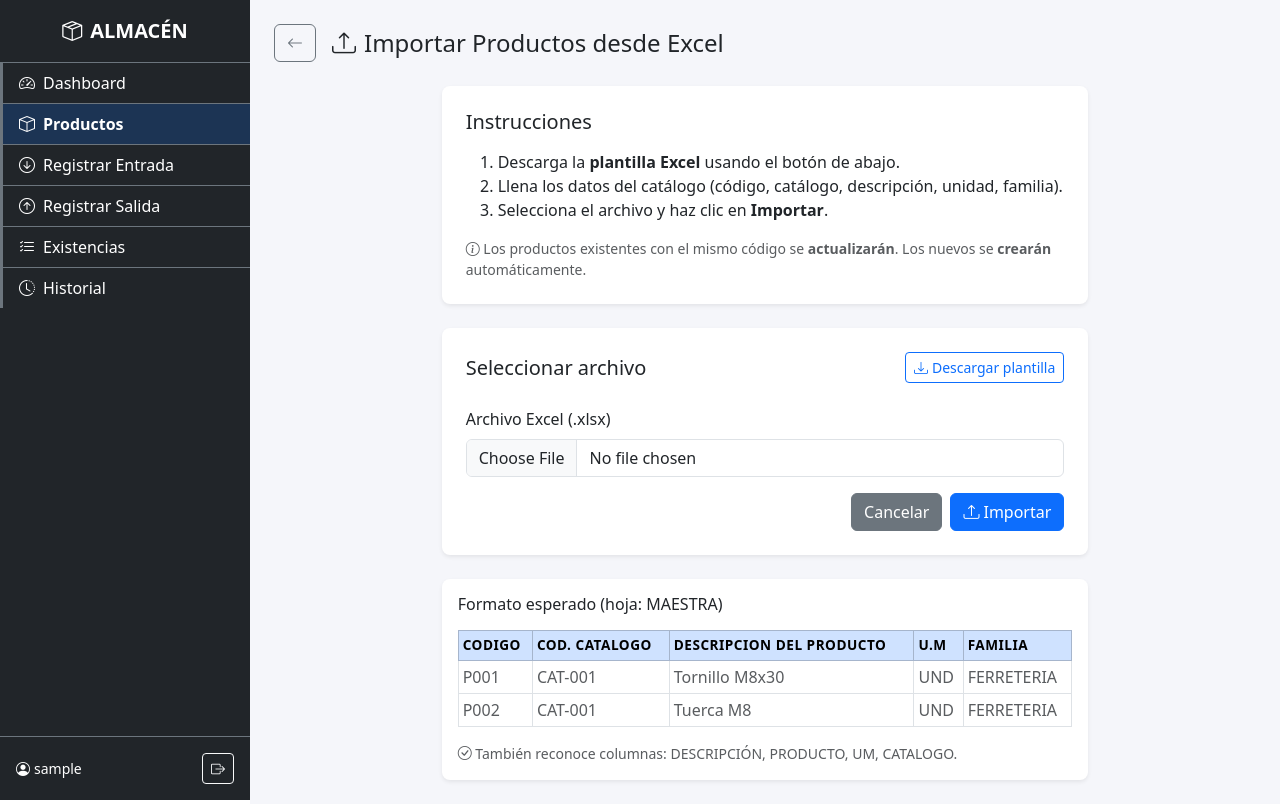
After one commit to cponce123com-create/almacen, a Flask app: page /productos/importar in a window 1280 px wide. The commit adds this page. Run offline with Flask 3, Linux system fonts and the light colour scheme; the visitor is signed in with stand-in values (Sample User, id 1).

Commit message:
Agregar importar/exportar productos en Excel
- Descargar plantilla MAESTRA (.xlsx)
- Importar productos desde Excel (crea o actualiza)
- Exportar catálogo completo a Excel con stock
- Página de importación con instrucciones y vista previa
- Botones en la cabecera de Productos

```diff
--- a/app/routes.py
+++ b/app/routes.py
@@ -1,5 +1,7 @@
+import io
+import re
 from datetime import datetime, timezone
-from flask import Blueprint, render_template, request, redirect, url_for, flash
+from flask import Blueprint, render_template, request, redirect, url_for, flash, send_file
 from flask_login import login_user, logout_user, login_required, current_user
 from app import db
 from app.models import User, Producto, Entrada, Salida
@@ -153,6 +155,256 @@ def producto_eliminar(producto_id):
     db.session.commit()
     flash("Producto eliminado correctamente.", "success")
     return redirect(url_for("routes.productos"))
+
+
+# ---------------------------------------------------------------------------
+# Importar / Exportar productos en Excel
+# ---------------------------------------------------------------------------
+
+HEADERS_MAESTRA = [
+    "CODIGO", "COD. CATALOGO", "DESCRIPCION DEL PRODUCTO", "U.M", "FAMILIA"
+]
+
+COL_MAP = {
+    "CODIGO": "codigo",
+    "COD. CATALOGO": "cod_catalogo",
+    "CATALOGO": "cod_catalogo",
+    "DESCRIPCION DEL PRODUCTO": "descripcion",
+    "DESCRIPCION": "descripcion",
+    "DESCRIPCIÓN": "descripcion",
+    "PRODUCTO": "descripcion",
+    "U.M": "um",
+    "UM": "um",
+    "U.M.": "um",
+    "FAMILIA": "familia",
+}
+
+
+@routes_bp.route("/productos/plantilla")
+@login_required
+def producto_plantilla():
+    """Descargar plantilla Excel vacía con estructura MAESTRA."""
+    try:
+        import openpyxl
+        from openpyxl.styles import Font, PatternFill, Alignment
+    except ImportError:
+        flash("openpyxl no está instalado.", "danger")
+        return redirect(url_for("routes.productos"))
+
+    wb = openpyxl.Workbook()
+    ws = wb.active
+    ws.title = "MAESTRA"
+
+    # Encabezados con estilo
+    header_font = Font(bold=True, color="FFFFFF", size=11)
+    header_fill = PatternFill(start_color="0D6EFD", end_color="0D6EFD", fill_type="solid")
+    header_align = Alignment(horizontal="center", vertical="center")
+
+    for col_idx, header in enumerate(HEADERS_MAESTRA, 1):
+        cell = ws.cell(row=1, column=col_idx, value=header)
+        cell.font = header_font
+        cell.fill = header_fill
+        cell.alignment = header_align
+
+    # Ajustar ancho de columnas
+    widths = [12, 14, 50, 10, 20]
+    for i, w in enumerate(widths, 1):
+        ws.column_dimensions[chr(64 + i)].width = w
+
+    # Fila de ejemplo (comentada como referencia)
+    ws.cell(row=2, column=1, value="(Ej: P001)")
+    ws.cell(row=2, column=2, value="(Ej: CAT-001)")
+    ws.cell(row=2, column=3, value="(Ej: Tornillo M8x30)")
+    ws.cell(row=2, column=4, value="(Ej: UND)")
+    ws.cell(row=2, column=5, value="(Ej: FERRETERIA)")
+    for col in range(1, 6):
+        ws.cell(row=2, column=col).font = Font(italic=True, color="888888")
+
+    output = io.BytesIO()
+    wb.save(output)
+    output.seek(0)
+
+    return send_file(
+        output,
+        mimetype="application/vnd.openxmlformats-officedocument.spreadsheetml.sheet",
+        as_attachment=True,
+        download_name="plantilla_maestra.xlsx",
+    )
+
+
+@routes_bp.route("/productos/importar", methods=["GET", "POST"])
+@login_required
+def producto_importar():
+    """Importar productos desde un archivo Excel con estructura MAESTRA."""
+    if request.method == "POST":
+        if "archivo" not in request.files:
+            flash("No se seleccionó ningún archivo.", "danger")
+            return redirect(url_for("routes.producto_importar"))
+
+        file = request.files["archivo"]
+        if file.filename == "":
+            flash("No se seleccionó ningún archivo.", "danger")
+            return redirect(url_for("routes.producto_importar"))
+
+        if not file.filename.lower().endswith((".xlsx", ".xls")):
+            flash("El archivo debe ser .xlsx o .xls.", "danger")
+            return redirect(url_for("routes.producto_importar"))
+
+        try:
+            import openpyxl
+        except ImportError:
+            flash("openpyxl no está instalado.", "danger")
+            return redirect(url_for("routes.productos"))
+
+        try:
+            wb = openpyxl.load_workbook(file, data_only=True)
+            ws = wb.active
+
+            # Leer encabezados del Excel
+            headers_raw = [str(cell.value or "").strip().upper() for cell in ws[1]]
+
+            # Mapear columnas encontradas
+            col_indices = {}
+            for i, h in enumerate(headers_raw):
+                for key, val in COL_MAP.items():
+                    if key.upper() == h:
+                        col_indices[val] = i
+                        break
+
+            if "codigo" not in col_indices:
+                flash("El Excel no tiene una columna 'CODIGO' reconocible.", "danger")
+                return redirect(url_for("routes.producto_importar"))
+
+            creados = 0
+            actualizados = 0
+            errores = 0
+
+            for row_idx, row in enumerate(ws.iter_rows(min_row=2, values_only=True), 2):
+                if not any(cell is not None for cell in row):
+                    continue  # saltar filas vacías
+
+                def val(col_name):
+                    idx = col_indices.get(col_name)
+                    if idx is None or idx >= len(row):
+                        return ""
+                    v = row[idx]
+                    return str(v).strip() if v is not None else ""
+
+                codigo = val("codigo").upper()
+                if not codigo:
+                    continue
+
+                descripcion = val("descripcion")
+                if not descripcion:
+                    errores += 1
+                    continue
+
+                cod_catalogo = val("cod_catalogo")
+                um = val("um").upper() or "UND"
+                familia = val("familia")
+
+                producto = Producto.query.filter_by(codigo=codigo).first()
+                if producto:
+                    producto.cod_catalogo = cod_catalogo
+                    producto.descripcion = descripcion
+                    producto.um = um
+                    producto.familia = familia
+                    actualizados += 1
+                else:
+                    producto = Producto(
+                        codigo=codigo,
+                        cod_catalogo=cod_catalogo,
+                        descripcion=descripcion,
+                        um=um,
+                        familia=familia,
+                    )
+                    db.session.add(producto)
+                    creados += 1
+
+            db.session.commit()
+            flash(
+                f"Importación completada: {creados} creados, {actualizados} actualizados, {errores} errores.",
+                "success" if errores == 0 else "warning",
+            )
+            return redirect(url_for("routes.productos"))
+
+        except Exception as e:
+            flash(f"Error al leer el archivo: {str(e)}", "danger")
+            return redirect(url_for("routes.producto_importar"))
+
+    return render_template("producto_importar.html")
+
+
+@routes_bp.route("/productos/exportar")
+@login_required
+def producto_exportar():
+    """Exportar todos los productos a un archivo Excel."""
+    try:
+        import openpyxl
+        from openpyxl.styles import Font, PatternFill, Alignment, Border, Side
+    except ImportError:
+        flash("openpyxl no está instalado.", "danger")
+        return redirect(url_for("routes.productos"))
+
+    wb = openpyxl.Workbook()
+    ws = wb.active
+    ws.title = "MAESTRA"
+
+    # Encabezados
+    headers = ["CODIGO", "COD. CATALOGO", "DESCRIPCION DEL PRODUCTO",
+               "U.M", "FAMILIA", "STOCK ACTUAL", "STOCK MINIMO"]
+    header_font = Font(bold=True, color="FFFFFF", size=11)
+    header_fill = PatternFill(start_color="0D6EFD", end_color="0D6EFD", fill_type="solid")
+    header_align = Alignment(horizontal="center", vertical="center")
+    thin_border = Border(
+        left=Side(style="thin"),
+        right=Side(style="thin"),
+        top=Side(style="thin"),
+        bottom=Side(style="thin"),
+    )
+
+    for col_idx, header in enumerate(headers, 1):
+        cell = ws.cell(row=1, column=col_idx, value=header)
+        cell.font = header_font
+        cell.fill = header_fill
+        cell.alignment = header_align
+        cell.border = thin_border
+
+    # Datos
+    productos = Producto.query.order_by(Producto.codigo.asc()).all()
+    for row_idx, p in enumerate(productos, 2):
+        values = [
+            p.codigo,
+            p.cod_catalogo,
+            p.descripcion,
+            p.um,
+            p.familia,
+            p.stock_actual,
+            p.stock_minimo,
+        ]
+        for col_idx, val in enumerate(values, 1):
+            cell = ws.cell(row=row_idx, column=col_idx, value=val)
+            cell.border = thin_border
+
+    # Anchos
+    widths = [12, 14, 55, 10, 22, 14, 14]
+    for i, w in enumerate(widths, 1):
+        col_letter = ws.cell(row=1, column=i).column_letter
+        ws.column_dimensions[col_letter].width = w
+
+    output = io.BytesIO()
+    wb.save(output)
+    output.seek(0)
+
+    from datetime import date
+    today = date.today().strftime("%Y%m%d")
+
+    return send_file(
+        output,
+        mimetype="application/vnd.openxmlformats-officedocument.spreadsheetml.sheet",
+        as_attachment=True,
+        download_name=f"productos_{today}.xlsx",
+    )
 
 
 def _producto_form(producto=None):
--- /dev/null
+++ b/app/templates/producto_importar.html
@@ -0,0 +1,96 @@
+{% extends "base.html" %}
+{% block title %}Importar Productos - Almacén{% endblock %}
+
+{% block content %}
+<div class="d-flex align-items-center mb-4">
+    <a href="{{ url_for('routes.productos') }}" class="btn btn-outline-secondary me-3">
+        <i class="bi bi-arrow-left"></i>
+    </a>
+    <h4 class="mb-0"><i class="bi bi-upload me-2"></i>Importar Productos desde Excel</h4>
+</div>
+
+<div class="row justify-content-center">
+    <div class="col-lg-8">
+        <div class="card shadow-sm border-0 mb-4">
+            <div class="card-body p-4">
+                <h5 class="card-title mb-3">Instrucciones</h5>
+                <ol class="mb-3">
+                    <li>Descarga la <strong>plantilla Excel</strong> usando el botón de abajo.</li>
+                    <li>Llena los datos del catálogo (código, catálogo, descripción, unidad, familia).</li>
+                    <li>Selecciona el archivo y haz clic en <strong>Importar</strong>.</li>
+                </ol>
+                <p class="text-muted small mb-0">
+                    <i class="bi bi-info-circle"></i>
+                    Los productos existentes con el mismo código se <strong>actualizarán</strong>.
+                    Los nuevos se <strong>crearán</strong> automáticamente.
+                </p>
+            </div>
+        </div>
+
+        <div class="card shadow-sm border-0">
+            <div class="card-body p-4">
+                <div class="d-flex justify-content-between align-items-center mb-4">
+                    <h5 class="mb-0">Seleccionar archivo</h5>
+                    <a href="{{ url_for('routes.producto_plantilla') }}" class="btn btn-outline-primary btn-sm">
+                        <i class="bi bi-download me-1"></i>Descargar plantilla
+                    </a>
+                </div>
+
+                <form method="POST" enctype="multipart/form-data">
+                    <div class="mb-3">
+                        <label for="archivo" class="form-label">Archivo Excel (.xlsx)</label>
+                        <input type="file" class="form-control" id="archivo" name="archivo"
+                               accept=".xlsx,.xls" required>
+                    </div>
+                    <div class="d-flex justify-content-end gap-2">
+                        <a href="{{ url_for('routes.productos') }}" class="btn btn-secondary">Cancelar</a>
+                        <button type="submit" class="btn btn-primary">
+                            <i class="bi bi-upload me-1"></i>Importar
+                        </button>
+                    </div>
+                </form>
+            </div>
+        </div>
+
+        <!-- Vista previa del formato esperado -->
+        <div class="card shadow-sm border-0 mt-4">
+            <div class="card-body">
+                <h6 class="card-title mb-3">Formato esperado (hoja: MAESTRA)</h6>
+                <div class="table-responsive">
+                    <table class="table table-sm table-bordered">
+                        <thead class="table-primary">
+                            <tr>
+                                <th>CODIGO</th>
+                                <th>COD. CATALOGO</th>
+                                <th>DESCRIPCION DEL PRODUCTO</th>
+                                <th>U.M</th>
+                                <th>FAMILIA</th>
+                            </tr>
+                        </thead>
+                        <tbody>
+                            <tr>
+                                <td><span class="text-muted">P001</span></td>
+                                <td><span class="text-muted">CAT-001</span></td>
+                                <td><span class="text-muted">Tornillo M8x30</span></td>
+                                <td><span class="text-muted">UND</span></td>
+                                <td><span class="text-muted">FERRETERIA</span></td>
+                            </tr>
+                            <tr>
+                                <td><span class="text-muted">P002</span></td>
+                                <td><span class="text-muted">CAT-001</span></td>
+                                <td><span class="text-muted">Tuerca M8</span></td>
+                                <td><span class="text-muted">UND</span></td>
+                                <td><span class="text-muted">FERRETERIA</span></td>
+                            </tr>
+                        </tbody>
+                    </table>
+                </div>
+                <p class="text-muted small mb-0">
+                    <i class="bi bi-check-circle"></i>
+                    También reconoce columnas: DESCRIPCIÓN, PRODUCTO, UM, CATALOGO.
+                </p>
+            </div>
+        </div>
+    </div>
+</div>
+{% endblock %}
```
Also changed, not shown: app/templates/productos.html (+14 -3 lines).
